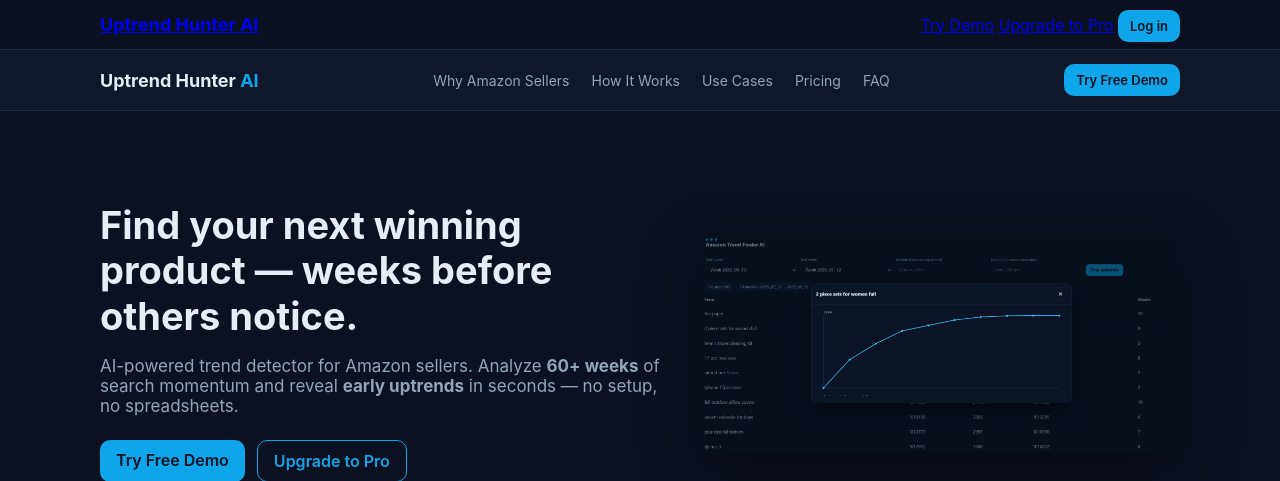
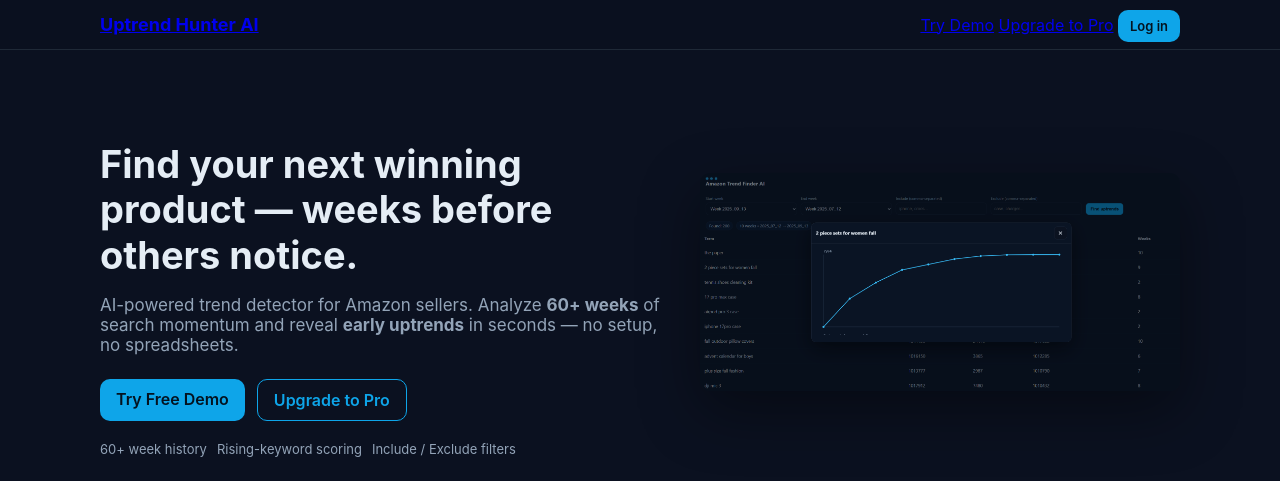
Before and after one commit to coskunforex/amazon-trend-web, a Flask app: page / in a window 1280 px wide. Shown: the top 481 px of the page. Run offline with Flask 3, Linux system fonts and the light colour scheme; parts of the project's set-up code (start-up, migrations or seed data) failed here and were passed over.

Commit message:
feat: unify navbar style across all pages

```diff
--- a/app/web/templates/checkout.html
+++ b/app/web/templates/checkout.html
@@ -4,6 +4,8 @@
   <meta charset="utf-8"/>
   <meta name="viewport" content="width=device-width,initial-scale=1"/>
   <title>Checkout — Amazon Trend Finder AI</title>
+  <link rel="stylesheet" href="/static/css/landing.css?v=1">
+
   <link rel="stylesheet" href="/static/css/auth.css?v=2">
 </head>
 <body>
--- a/app/web/templates/dashboard.html
+++ b/app/web/templates/dashboard.html
@@ -1,6 +1,8 @@
 <!doctype html><html lang="en"><head>
 <meta charset="utf-8"/><meta name="viewport" content="width=device-width,initial-scale=1"/>
 <title>Dashboard — Amazon Trend Finder AI</title>
+<link rel="stylesheet" href="/static/css/landing.css?v=1">
+
 <link rel="stylesheet" href="/static/css/auth.css?v=1">
 </head><body>
   {% include "_nav.html" %}
--- a/app/web/templates/index.html
+++ b/app/web/templates/index.html
@@ -4,6 +4,7 @@
   <meta charset="utf-8"/>
   <meta name="viewport" content="width=device-width,initial-scale=1"/>
   <title>Amazon Trend Finder AI — App</title>
+<link rel="stylesheet" href="/static/css/landing.css?v=1">
 
   <!-- Dış CSS (koyu tema) -->
 <link rel="stylesheet" href="/static/css/styles.css?v=app-final-7">
--- a/app/web/templates/landing.html
+++ b/app/web/templates/landing.html
@@ -12,20 +12,6 @@
 
   {% include "_nav.html" %}
 
-  <!-- Navbar -->
-  <nav class="nav" style="position:sticky; top:0; background-color:#0f172a; z-index:1000;">
-    <div class="nav-inner">
-      <div class="logo">Uptrend Hunter <span>AI</span></div>
-      <ul class="menu">
-        <li><a href="#features">Why Amazon Sellers</a></li>
-        <li><a href="#how">How It Works</a></li>
-        <li><a href="#usecases">Use Cases</a></li>
-        <li><a href="#pricing">Pricing</a></li>
-        <li><a href="#faq">FAQ</a></li>
-      </ul>
-      <a href="/app" class="btn small">Try Free Demo</a>
-    </div>
-  </nav>
 
   <!-- Hero -->
   <section class="hero">
--- a/app/web/templates/login.html
+++ b/app/web/templates/login.html
@@ -1,6 +1,8 @@
 <!doctype html><html lang="en"><head>
 <meta charset="utf-8"/><meta name="viewport" content="width=device-width,initial-scale=1"/>
 <title>Log in — Amazon Trend Finder AI</title>
+<link rel="stylesheet" href="/static/css/landing.css?v=1">
+
 <link rel="stylesheet" href="/static/css/auth.css?v=1">
 </head><body>
   {% include "_nav.html" %}
--- a/app/web/templates/privacy.html
+++ b/app/web/templates/privacy.html
@@ -1,6 +1,8 @@
 <!doctype html><html lang="en"><head>
 <meta charset="utf-8"/><meta name="viewport" content="width=device-width,initial-scale=1"/>
 <title>Privacy Policy — UpTrend Hunter AI</title>
+<link rel="stylesheet" href="/static/css/landing.css?v=1">
+
 <link rel="stylesheet" href="/static/css/auth.css?v=3">
 </head><body>
   {% include "_nav.html" %}
--- a/app/web/templates/refund.html
+++ b/app/web/templates/refund.html
@@ -1,7 +1,10 @@
 <!doctype html><html lang="en"><head>
 <meta charset="utf-8"/><meta name="viewport" content="width=device-width,initial-scale=1"/>
 <title>Refund Policy (30-Day Money Back Guarantee) — Amazon Trend Finder AI</title>
+<link rel="stylesheet" href="/static/css/landing.css?v=1">
+
 <link rel="stylesheet" href="/static/css/auth.css?v=3">
+
 </head><body>
   {% include "_nav.html" %}
 
--- a/app/web/templates/signup.html
+++ b/app/web/templates/signup.html
@@ -1,6 +1,8 @@
 <!doctype html><html lang="en"><head>
 <meta charset="utf-8"/><meta name="viewport" content="width=device-width,initial-scale=1"/>
 <title>Sign up — Amazon Trend Finder AI</title>
+<link rel="stylesheet" href="/static/css/landing.css?v=1">
+
 <link rel="stylesheet" href="/static/css/auth.css?v=1">
 </head><body>
   {% include "_nav.html" %}
--- a/app/web/templates/terms.html
+++ b/app/web/templates/terms.html
@@ -1,6 +1,8 @@
 <!doctype html><html lang="en"><head>
 <meta charset="utf-8"/><meta name="viewport" content="width=device-width,initial-scale=1"/>
 <title>Terms and Conditions — UpTrend Hunter AI</title>
+<link rel="stylesheet" href="/static/css/landing.css?v=1">
+
 <link rel="stylesheet" href="/static/css/auth.css?v=3">
 </head><body>
     {% include "_nav.html" %}
```
